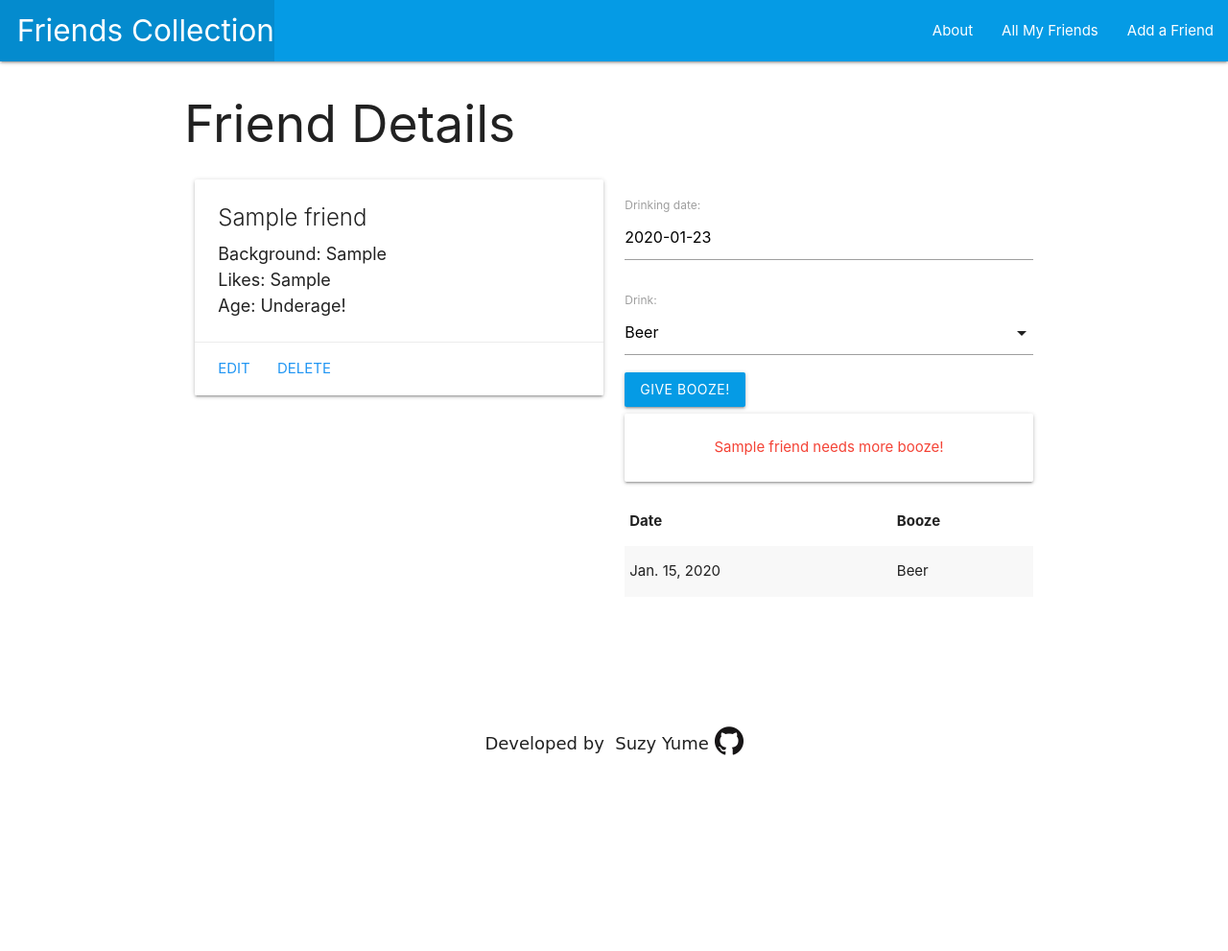
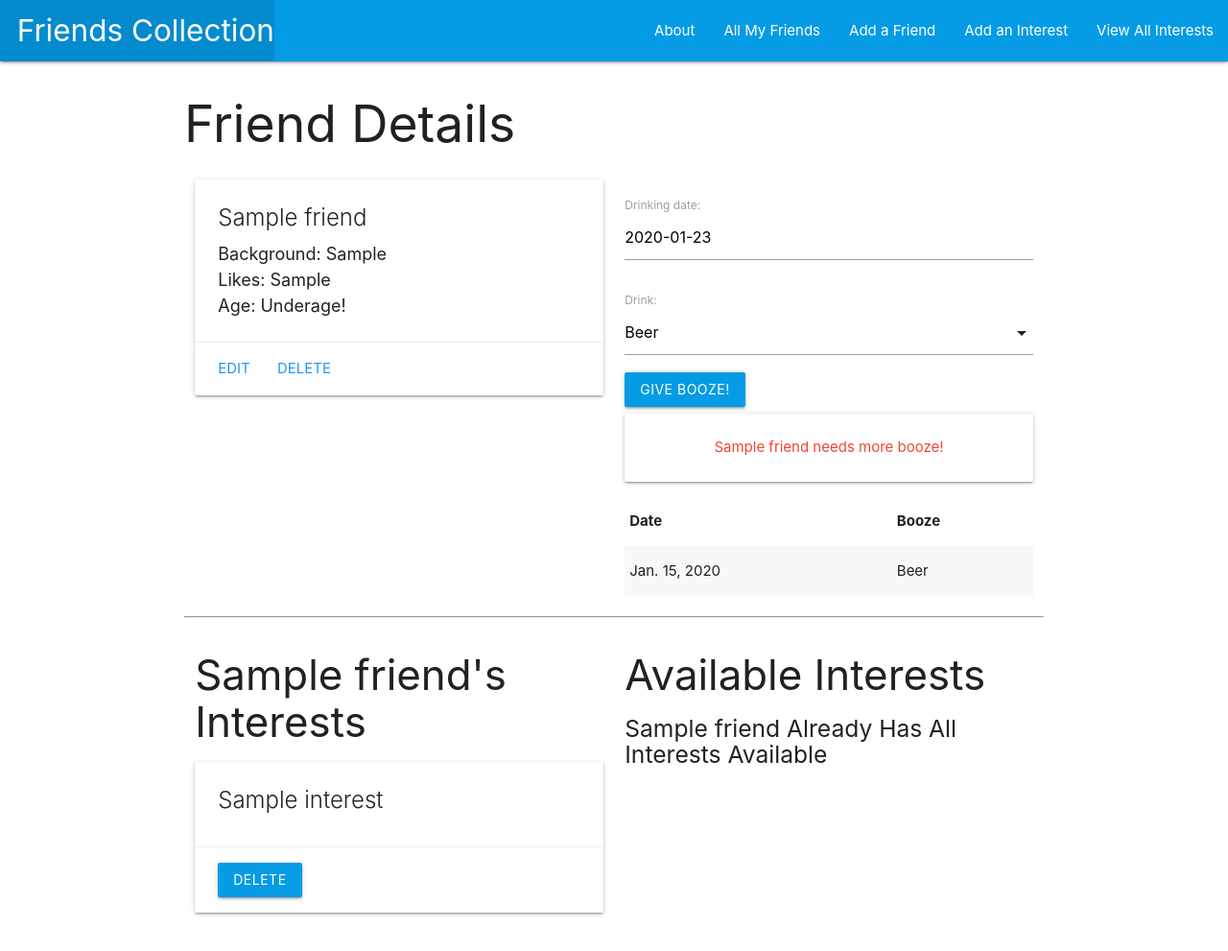
Before and after one commit to suzynakayama/FriendsCollection, a Django app: page /friends/1/ in a window 1280 px wide. Shown: the top 991 px of the page at 96% size. Before the commit the page ends 787 px from the top, so only its background shows below. Run offline with Django 3.2, Linux system fonts and the light colour scheme; tables that the repository leaves empty hold one stand-in row (values such as "Sample post"); some web fonts are replaced.

Commit message:
Interests and Photos: - added interest and photo models - added views and templates for interests and photos - connected with aws s3

```diff
--- a/friendscollection/main_app/admin.py
+++ b/friendscollection/main_app/admin.py
@@ -1,6 +1,8 @@
 from django.contrib import admin
-from .models import Friend, Feeding
+from .models import Friend, Feeding, Interest, Photo
 
 # Register your models here.
 admin.site.register(Friend)
 admin.site.register(Feeding)
+admin.site.register(Interest)
+admin.site.register(Photo)
--- a/friendscollection/main_app/models.py
+++ b/friendscollection/main_app/models.py
@@ -10,12 +10,22 @@ DRINKS = (
     ('W', 'Wine'),
 )
 
+class Interest(models.Model):
+    name = models.CharField(max_length=100)
+
+    def __str__(self):
+        return self.name
+
+    def get_absolute_url(self):
+        return reverse('interests_detail', kwargs={'pk': self.id})
+
 # Create your models here.
 class Friend(models.Model):
     name = models.CharField(max_length=150)
     background = models.CharField(max_length=100)
     likes = models.TextField(max_length=350)
     age = models.IntegerField()
+    interests = models.ManyToManyField(Interest)
 
     def __str__(self):
         return self.name
@@ -41,3 +51,10 @@ class Feeding(models.Model):
 
     class Meta:
         ordering = ['-date']
+
+class Photo(models.Model):
+    url = models.CharField(max_length=250)
+    friend = models.ForeignKey(Friend, on_delete=models.CASCADE)
+
+    def __str__(self):
+        return f'Photo for friend: {self.friend_id} @{self.url}'
--- a/friendscollection/main_app/templates/about.html
+++ b/friendscollection/main_app/templates/about.html
@@ -2,6 +2,6 @@
 
 <h2>About the Friends Collection</h2>
 <hr />
-<p>Let's collect them all!</p>
+<p>Collect all your friends!</p>
 
 {% endblock %}
--- a/friendscollection/main_app/templates/base.html
+++ b/friendscollection/main_app/templates/base.html
@@ -37,6 +37,16 @@
                                 >Add a Friend</a
                             >
                         </li>
+                        <li>
+                            <a href="{% url 'interests_create' %}"
+                                >Add an Interest</a
+                            >
+                        </li>
+                        <li>
+                            <a href="{% url 'interests_index' %}"
+                                >View All Interests</a
+                            >
+                        </li>
                     </ul>
                 </div>
             </nav>
--- a/friendscollection/main_app/templates/friends/details.html
+++ b/friendscollection/main_app/templates/friends/details.html
@@ -57,7 +57,73 @@
         </table>
     </div>
 </div>
-
+<hr />
+<div class="row">
+    <div class="col s6">
+        <h3>{{ friend.name }}'s Interests</h3>
+        {% if friend.interests.count %}
+            {% for interest in friend.interests.all%}
+            <div class="card">
+                <div class="card-content">
+                    <span class="card-title">
+                        {{ interest.name }}
+                    </span>
+                </div>
+                <div class="card-action">
+                <form
+                    action="{% url 'dissoc_interest' friend.id interest.id %}"
+                    method="post"
+                >
+                    {% csrf_token %}
+                    <button type="submit" class="btn">Delete</button>
+                </form>
+            </div>
+            </div>
+            {% endfor %}
+        {% else %}
+        <h5>No Interests yet :(</h5>
+        {% endif %}
+    </div>
+    <div class="col s6">
+        <h3>Available Interests</h3>
+        {% if interests.count %} {% for interest in interests.all %}
+        <div class="card">
+            <div class="card-content">
+                <span class="card-title">
+                    {{ interest.name }}
+                </span>
+            </div>
+            <div class="card-action">
+                <form
+                    action="{% url 'assoc_interest' friend.id interest.id %}"
+                    method="post"
+                >
+                    {% csrf_token %}
+                    <button type="submit" class="btn">Add</button>
+                </form>
+            </div>
+        </div>
+        {% endfor %} {% else %}
+        <h5>{{friend.name}} Already Has All Interests Available</h5>
+        {% endif %}
+    </div>
+</div>
+{% for photo in friend.photo_set.all %}
+<img class="responsive-img card-panel" src="{{photo.url}}" />
+{% empty %}
+<div class="card-panel blue-text center-align">No Photos Uploaded Yet</div>
+{% endfor %}
+<form
+    action="{% url 'add_photo' friend.id %}"
+    enctype="multipart/form-data"
+    method="POST"
+    class="card-panel"
+>
+    {% csrf_token %}
+    <input type="file" name="photo-file" />
+    <br /><br />
+    <input type="submit" class="btn" value="Upload Photo" />
+</form>
 <script>
     let dateEl = document.getElementById("id_date");
     M.Datepicker.init(dateEl, {
--- a/friendscollection/main_app/urls.py
+++ b/friendscollection/main_app/urls.py
@@ -2,12 +2,20 @@ from django.urls import path
 from . import views
 
 urlpatterns = [
-    # path('', views.home, name='home'),
+    path('', views.home, name='home'),
     path('', views.about, name='about'),
     path('friends/', views.index, name='index'),
     path('friends/<int:friend_id>/', views.details, name='details'),
     path('friends/create/', views.FriendCreate.as_view(), name='friends_create'),
     path('friends/<int:pk>/update/', views.FriendUpdate.as_view(), name='friends_update'),
     path('friends/<int:pk>/delete/', views.FriendDelete.as_view(), name='friends_delete'),
-    path('friends/<int:friend_id>/give_booze/', views.give_booze, name='give_booze')
+    path('friends/<int:friend_id>/give_booze/', views.give_booze, name='give_booze'),
+    path('friends/<int:friend_id>/assoc_interest/<int:interest_id>/', views.assoc_interest, name='assoc_interest'),
+    path('friends/<int:friend_id>/dissoc_interest/<int:interest_id>/', views.dissoc_interest, name='dissoc_interest'),
+    path('friends/<int:friend_id>/add_photo/', views.add_photo, name='add_photo'),
+    path('interests/', views.InterestList.as_view(), name='interests_index'),
+    path('interests/<int:pk>/', views.InterestDetail.as_view(), name='interests_detail'),
+    path('interests/create/', views.InterestCreate.as_view(), name='interests_create'),
+    path('interests/<int:pk>/update/', views.InterestUpdate.as_view(), name='interests_update'),
+    path('interests/<int:pk>/delete', views.InterestDelete.as_view(), name='interests_delete'),
 ]
--- a/friendscollection/main_app/views.py
+++ b/friendscollection/main_app/views.py
@@ -1,13 +1,19 @@
 from django.shortcuts import render, redirect
 from django.http import HttpResponse
 from django.views.generic.edit import CreateView, UpdateView, DeleteView
-from .models import Friend
+from django.views.generic import ListView, DetailView
+from .models import Friend, Interest, Photo
 from .forms import FeedingForm
+import uuid
+import boto3
+
+S3_BASE_URL = 'https://s3.amazonaws.com/'
+BUCKET = 'friendscollection'
 
 # Create your views here.
 
-# def home(request):
-#     return HttpResponse('<h1>Welcome to the Friends Collection page!</h1>')
+def home(request):
+    return render(request, 'home.html')
 
 def about(request):
     return render(request, 'about.html')
@@ -18,12 +24,13 @@ def index(request):
 
 def details(request, friend_id):
     friend = Friend.objects.get(id=friend_id)
+    interests_friend_doesnt_have = Interest.objects.exclude(id__in = friend.interests.all().values_list('id'))
     feeding_form = FeedingForm()
-    return render(request, 'friends/details.html', {'friend': friend, 'feeding_form': feeding_form})
+    return render(request, 'friends/details.html', {'friend': friend, 'feeding_form': feeding_form, 'interests': interests_friend_doesnt_have})
 
 class FriendCreate(CreateView):
     model = Friend
-    fields = '__all__'
+    fields = ['name', 'background', 'likes', 'age']
 
 class FriendUpdate(UpdateView):
     model = Friend
@@ -40,3 +47,44 @@ def give_booze(request, friend_id):
         new_feeding.friend_id = friend_id
         new_feeding.save()
     return redirect('details', friend_id=friend_id)
+
+class InterestList(ListView):
+    model = Interest
+
+class InterestDetail(DetailView):
+    model = Interest
+
+class InterestCreate(CreateView):
+    model = Interest
+    fields = '__all__'
+
+class InterestUpdate(UpdateView):
+    model = Interest
+    fields = '__all__'
+
+class InterestDelete(DeleteView):
+    model = Interest
+    success_url = '/interests/'
+
+def assoc_interest(request, friend_id, interest_id):
+    Friend.objects.get(id=friend_id).interests.add(interest_id)
+    return redirect('details', friend_id=friend_id)
+
+def dissoc_interest(request, friend_id, interest_id):
+    Friend.objects.get(id=friend_id).interests.remove(interest_id)
+    return redirect('details', friend_id=friend_id)
+
+def add_photo(request, friend_id):
+    photo_file = request.FILES.get('photo-file', None)
+    if photo_file:
+        session = boto3.Session(profile_name='friends')
+        friends_s3 = session.client('s3')
+        key = uuid.uuid4().hex[:6] + photo_file.name[photo_file.name.rfind('.') :]
+        try:
+            s3.upload_fileobj(photo_file, BUCKET, key)
+            url = f'{S3_BASE_URL}{BUCKET}/{key}'
+            photo = Photo(url=url, friend_id=friend_id)
+            photo.save()
+        except:
+            print('Oooops! Something went wrong.')
+    return redirect('details', friend_id=friend_id)
```
Also changed, not shown: friendscollection/main_app/templates/home.html (added, +7 -0 lines), friendscollection/main_app/templates/main_app/interest_confirm_delete.html (added, +17 -0 lines), friendscollection/main_app/templates/main_app/interest_detail.html (added, +26 -0 lines), friendscollection/main_app/templates/main_app/interest_form.html (added, +14 -0 lines), friendscollection/main_app/templates/main_app/interest_list.html (added, +13 -0 lines), friendscollection/main_app/migrations/0003_auto_20200122_2209.py (added), friendscollection/main_app/migrations/0004_photo.py (added).
